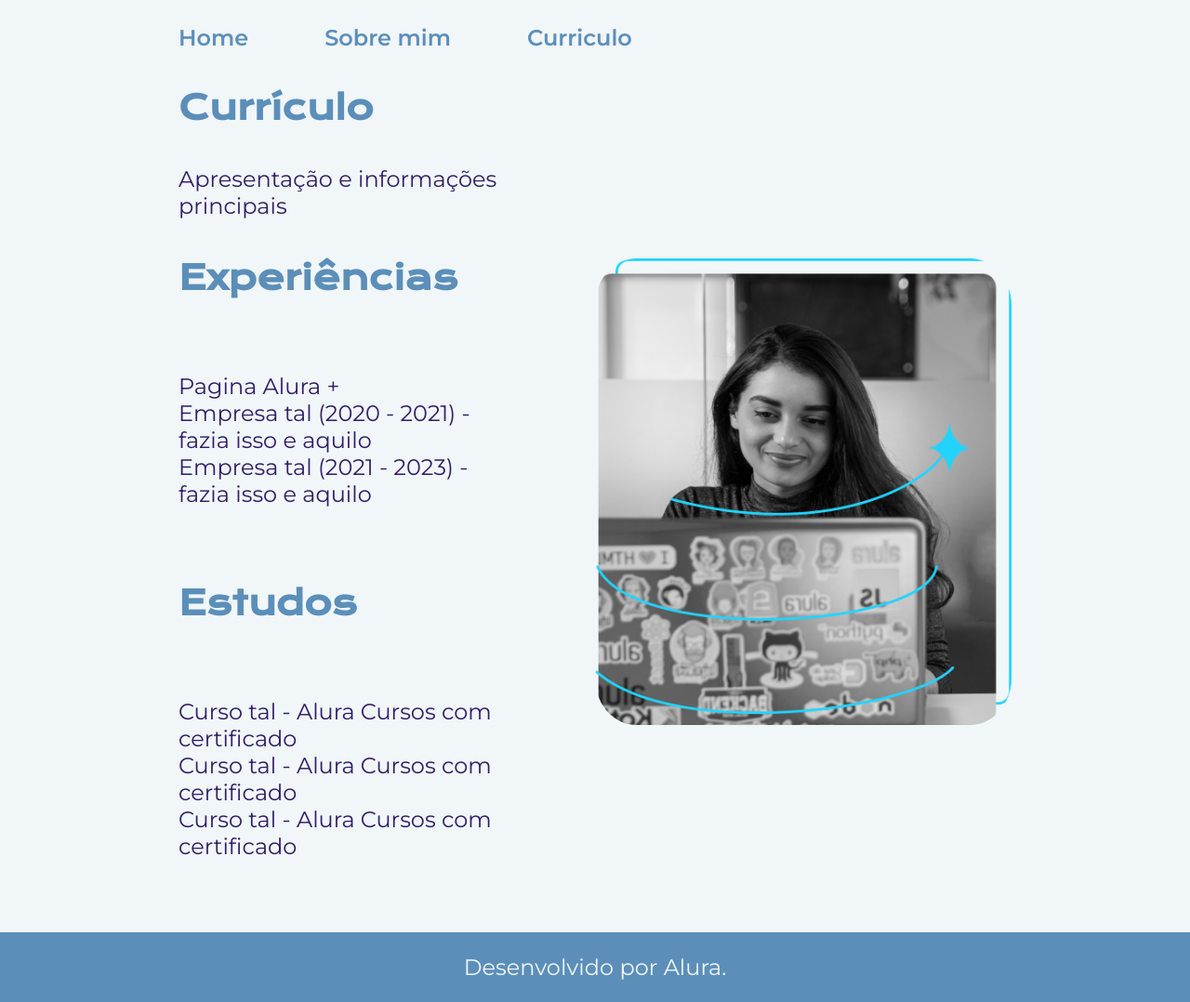
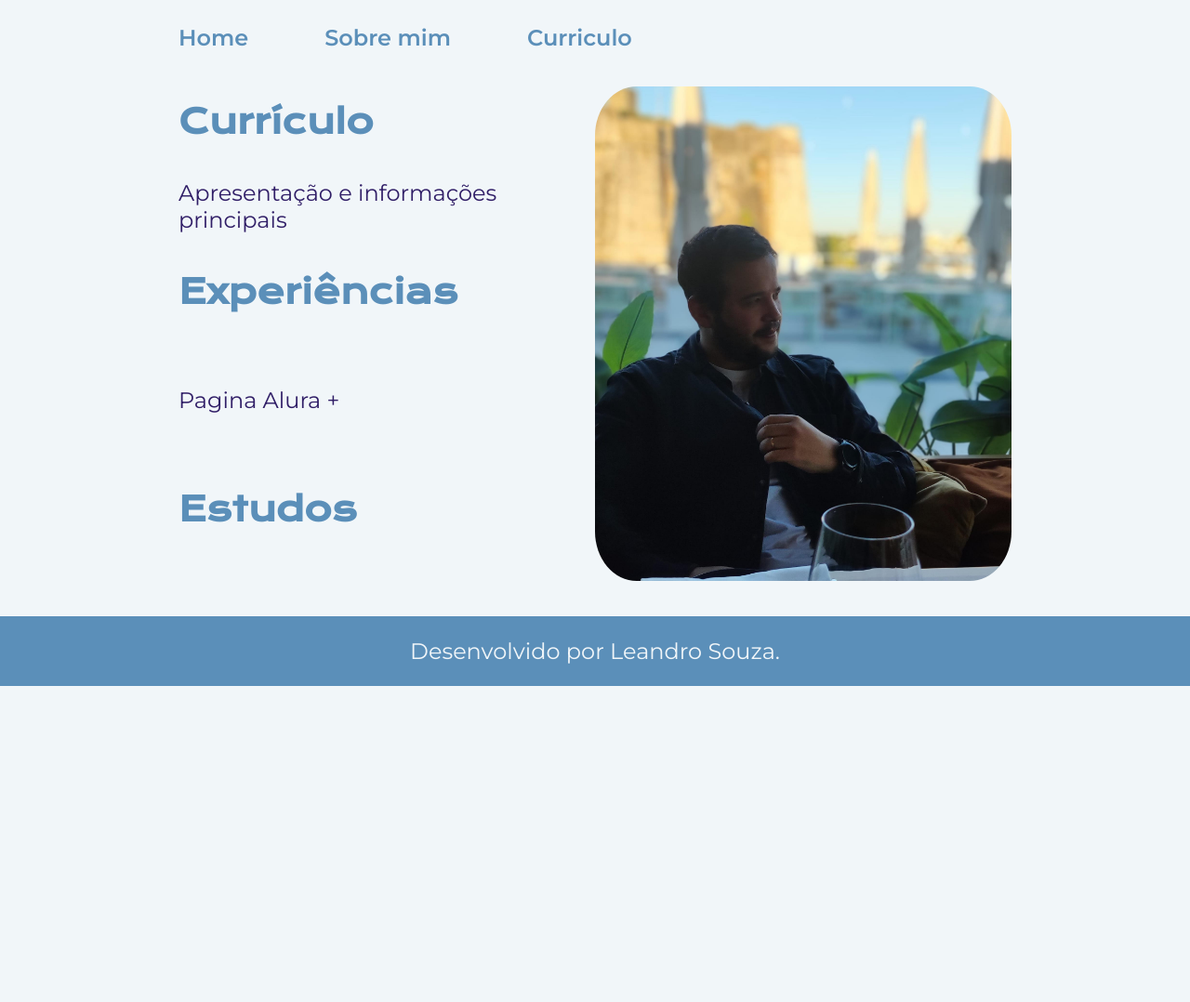
Before and after one commit to DreyckxD/portfolio-lura, a plain HTML site: page curriculo.htm in a window 1280 px wide. Shown: the whole page at 93% size. After the commit the page ends 800 px from the top, so only its background shows below. Drawn offline with nearby package versions, Linux system fonts and the light colour scheme.

Commit message:
Update leandrosouza1.2 curriculo.htm

```diff
--- a/curriculo.htm
+++ b/curriculo.htm
@@ -27,30 +27,30 @@
             <p class="apresentacao__conteudo__texto">
                 <ul>
                     <li a class="apresentacao__conteudo__texto__listas">
-                        <a class="link__experiencias" href="https://pagina-alura-mais.vercel.app/">Pagina Alura +</a>
+                        <a class="link__experiencias" href="https://pagina-alura-mais.vercel.app">Pagina Alura +</a>
                     </li>
 
-                    <li class="apresentacao__conteudo__texto__listas">Empresa tal (2020 - 2021) - fazia isso e aquilo</li>
-                    <li class="apresentacao__conteudo__texto__listas">Empresa tal (2021 - 2023) - fazia isso e aquilo</li>
+                    <!-- <li class="apresentacao__conteudo__texto__listas">Empresa tal (2020 - 2021) - fazia isso e aquilo</li>
+                    <li class="apresentacao__conteudo__texto__listas">Empresa tal (2021 - 2023) - fazia isso e aquilo</li> -->
                 </ul>
             </p>
 
             <h2 class="apresentacao__conteudo__titulo">Estudos</h2>
                 <p>
-                    <ul>
-                        <li class="apresentacao__conteudo__texto__listas">Curso tal - Alura Cursos <!--<a href="linkdocertificado"> (colocar o lindk do certificado depois) -->com certificado</a> </li>
-                        <li class="apresentacao__conteudo__texto__listas">Curso tal - Alura Cursos <!--<a href="linkdocertificado"> (colocar o lindk do certificado depois) -->com certificado</a></li>
-                        <li class="apresentacao__conteudo__texto__listas">Curso tal - Alura Cursos <!--<a href="linkdocertificado"> (colocar o lindk do certificado depois) -->com certificado</a></li>
-                    </ul>
+                    <!-- <ul>
+                        <li class="apresentacao__conteudo__texto__listas">Curso tal - Alura Cursos <a href="linkdocertificado"> (colocar o lindk do certificado depois)com certificado</a> </li>
+                        <li class="apresentacao__conteudo__texto__listas">Curso tal - Alura Cursos <a href="linkdocertificado"> (colocar o lindk do certificado depois)com certificado</a></li>
+                        <li class="apresentacao__conteudo__texto__listas">Curso tal - Alura Cursos <a href="linkdocertificado"> (colocar o lindk do certificado depois)com certificado</a></li>
+                    </ul> -->
                 </p>
         </section>
 
-        <img class="apresentacao__imagem" src="./assets/imagem.png" alt="garota programando">
+        <img class="apresentacao__imagem" src="./assets/imagemleandro.jpg" alt="garota programando">
 
     </main>
 
     <footer class="rodape">
-        <p>Desenvolvido por Alura.</p>
+        <p>Desenvolvido por Leandro Souza.</p>
     </footer>
 
 
```
